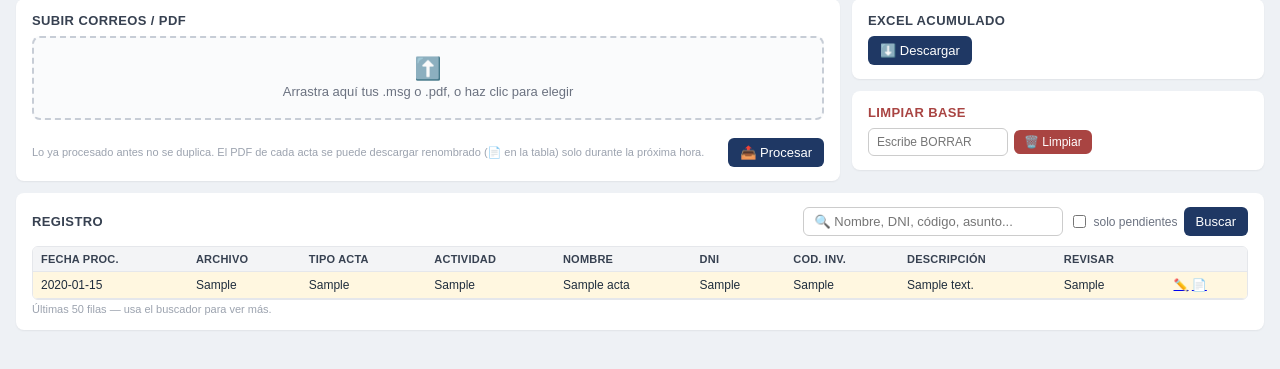
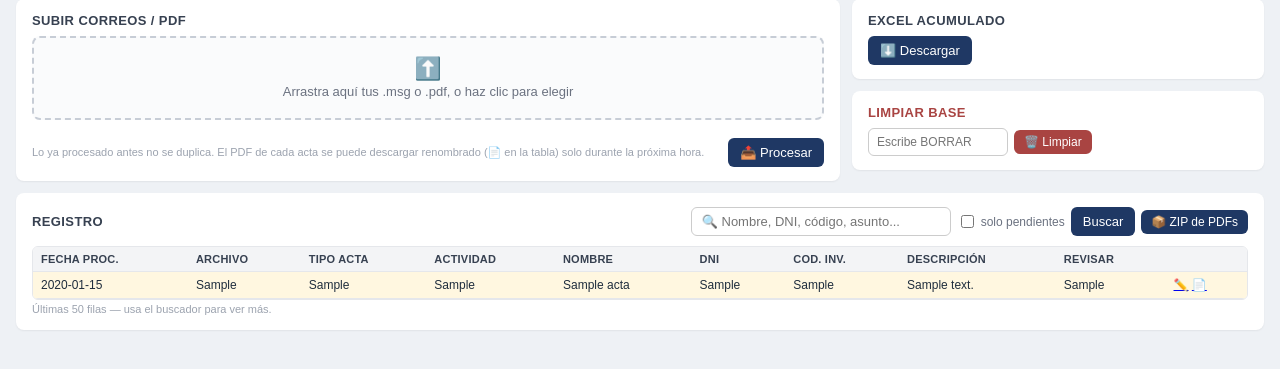
Before and after one commit to paperulogistica/Registro_Actas_OfficeTrack, a Flask app: page / in a window 1280 px wide. Shown: the part 132-501 px from the top of the page. Run offline with Flask 3, Linux system fonts and the light colour scheme; tables that the repository leaves empty hold one stand-in row (values such as "Sample post").

Commit message:
Agrega descarga masiva en ZIP de los PDFs vigentes
Nuevo botón '📦 ZIP de PDFs' junto al buscador: descarga en un .zip,
renombrados, todos los PDF todavía vigentes (dentro de su hora) de las
filas que coincidan con el filtro de búsqueda actual (o todas si no hay
filtro). Si dos filas generan el mismo nombre, se numeran (ej. '(1)',
'(2)') para no pisarse. Sin PDFs vigentes para el filtro, avisa en vez
de descargar un zip vacío.

Co-Authored-By: Claude Sonnet 5 <noreply@anthropic.com>
Claude-Session: https://claude.ai/code/session_01Hk3r5NPydvuDQmTiDoYNCc

```diff
--- a/app.py
+++ b/app.py
@@ -11,6 +11,7 @@ Registro de Actas de Entrega/Devolución de Equipos — app web.
 - Sin SharePoint/OneDrive, sin suscripciones de pago.
 """
 import os
+import zipfile
 from functools import wraps
 
 from flask import Flask, render_template, request, send_file, redirect, url_for, flash, Response
@@ -189,6 +190,60 @@ def descargar_pdf(row_id):
     )
 
 
+@app.route("/pdfs_zip")
+def descargar_pdfs_zip():
+    """
+    Descarga en un .zip todos los PDF todavía vigentes (dentro de su hora)
+    que coincidan con el filtro de búsqueda actual (q / pendientes) -- el
+    mismo filtro que se esté viendo en la tabla. Sin filtro, intenta con
+    todas las filas con PDF vigente.
+    """
+    q = (request.args.get("q") or "").strip()
+    solo_pend = request.args.get("pendientes") == "1"
+
+    if q or solo_pend:
+        rows = db.search_rows(query=q, solo_pendientes=solo_pend, limit=100000)
+    else:
+        rows = db.get_all_rows()
+
+    pdfs_vigentes = db.get_valid_pdf_hashes()
+    rows_con_pdf = [r for r in rows if r.get("pdf_hash") and r["pdf_hash"] in pdfs_vigentes]
+
+    if not rows_con_pdf:
+        flash(f"No hay PDFs vigentes para descargar ahora mismo (se conservan solo "
+              f"{db.PDF_TTL_SECONDS // 60} minutos tras procesarse). Los datos de las filas siguen intactos.", "error")
+        return redirect(url_for("index", q=q, pendientes="1" if solo_pend else None))
+
+    buf = io.BytesIO()
+    nombres_usados = {}
+    pdf_cache = {}  # evita leer de la base el mismo PDF varias veces si varias filas lo comparten
+    with zipfile.ZipFile(buf, "w", zipfile.ZIP_DEFLATED) as zf:
+        for row in rows_con_pdf:
+            pdf_hash = row["pdf_hash"]
+            if pdf_hash not in pdf_cache:
+                pdf_cache[pdf_hash] = db.get_pdf_if_valid(pdf_hash)
+            pdf = pdf_cache[pdf_hash]
+            if not pdf:
+                continue  # expiró justo entre la consulta y ahora
+            pdf_bytes, _ = pdf
+            nombre = build_renamed_filename(row)
+            if nombre in nombres_usados:
+                nombres_usados[nombre] += 1
+                base, ext = nombre.rsplit(".", 1)
+                nombre = f"{base} ({nombres_usados[nombre]}).{ext}"
+            else:
+                nombres_usados[nombre] = 0
+            zf.writestr(nombre, pdf_bytes)
+
+    buf.seek(0)
+    return send_file(
+        buf,
+        mimetype="application/zip",
+        as_attachment=True,
+        download_name="Actas_PDF.zip",
+    )
+
+
 @app.route("/descargar")
 def descargar():
     rows = db.get_all_rows()
--- a/templates/index.html
+++ b/templates/index.html
@@ -140,6 +140,7 @@
         <label><input type="checkbox" name="pendientes" value="1" {{ 'checked' if solo_pend }}> solo pendientes</label>
         <button type="submit" class="sm">Buscar</button>
         {% if q or solo_pend %}<a class="btn gray sm" href="{{ url_for('index') }}">✕ Limpiar</a>{% endif %}
+        <a class="btn sm" href="{{ url_for('descargar_pdfs_zip', q=q, pendientes='1' if solo_pend else None) }}" title="Descarga en .zip los PDF vigentes de las filas que ves aquí">📦 ZIP de PDFs</a>
       </form>
     </div>
     <div class="scroll">
```
